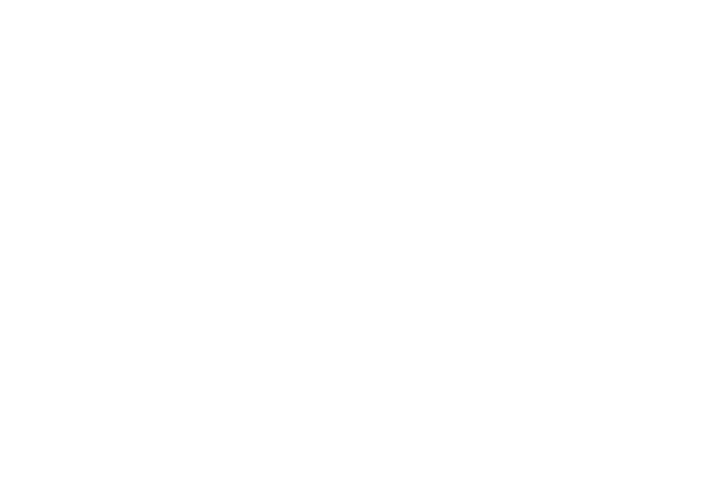
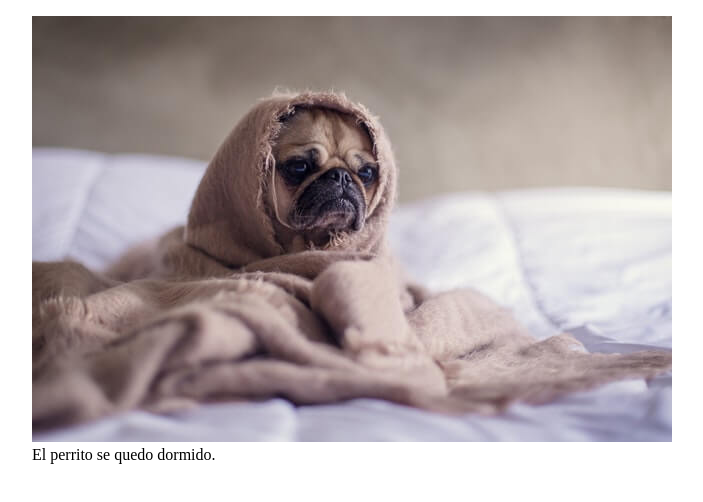
Before and after one commit to pablo-delossantos/arq-frontend, a plain HTML site: page 01-html-css/13-etiqueta-img/index.html in a window 1280 px wide. Shown: the whole page, without its empty margins (16-719 px from the left). Drawn offline with Linux system fonts and the light colour scheme.

Commit message:
Etiqueta de figure y figcaption

```diff
--- a/01-html-css/13-etiqueta-img/index.html
+++ b/01-html-css/13-etiqueta-img/index.html
@@ -7,6 +7,13 @@
     <title>Imagenes</title>
 </head>
 <body>
-
+  <main>
+    <section>
+      <figure>
+        <img src="./pics/small.jpg" alt="Es una imagen de un perrito">
+        <figcaption>El perrito se quedo dormido.</figcaption>
+      </figure>
+    </section>
+  </main>
 </body>
 </html>
```
